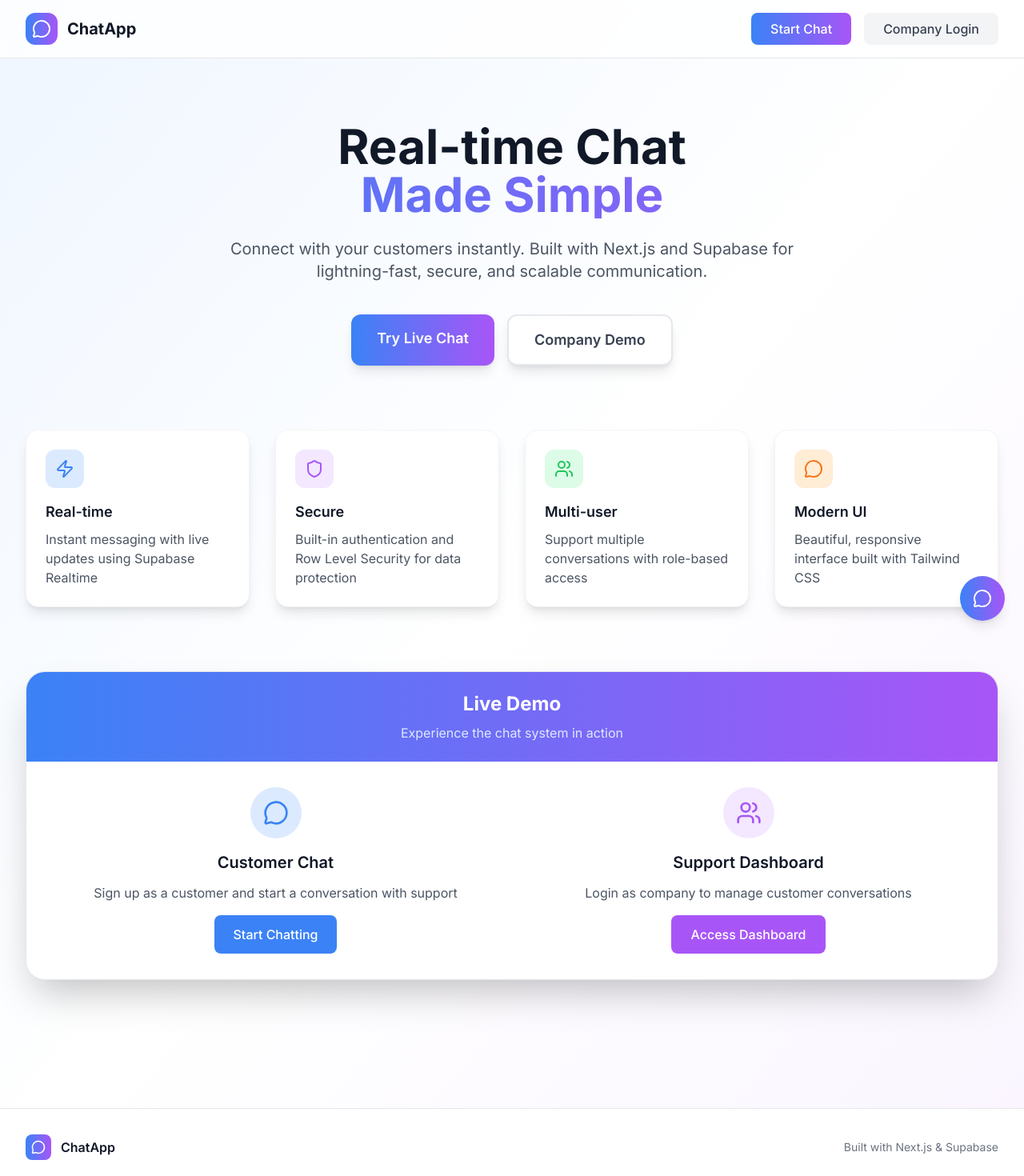
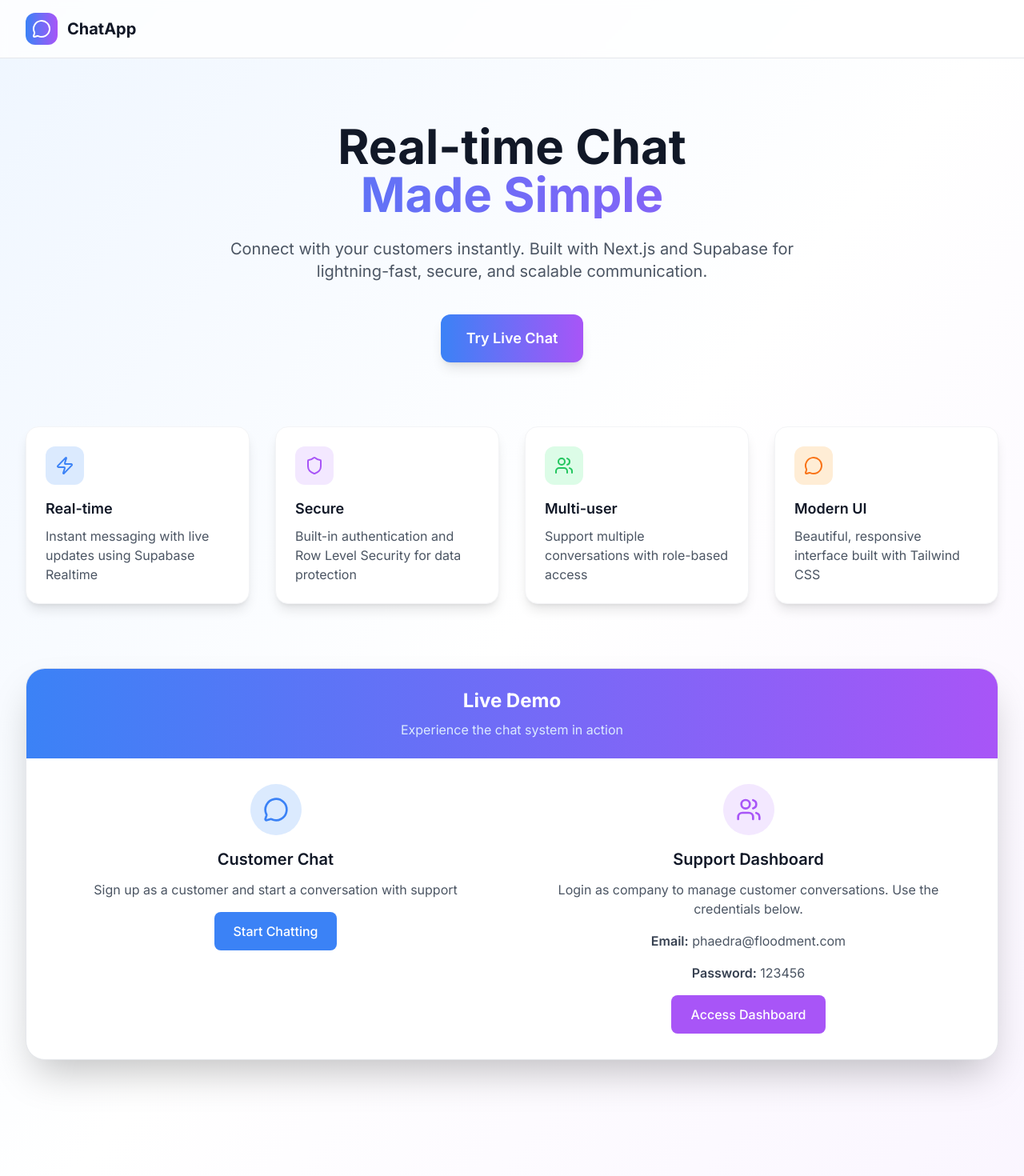
Before and after one commit to whipair/test-chat, a Next.js app: page / in a window 1280 px wide. Shown: the top 1470 px of the page at 80% size. Built offline with nearby package versions, Linux system fonts and the light colour scheme; no server answers.

Commit message:
build errors

```diff
--- a/app/chat/page.jsx
+++ b/app/chat/page.jsx
@@ -12,7 +12,7 @@ export default function UserChatPage() {
   const [loading, setLoading] = useState(true);
   const [chatStarted, setChatStarted] = useState(false);
 
-
+  useEffect(() => {
     const getUser = async () => {
       try {
         const {
@@ -29,11 +29,8 @@ export default function UserChatPage() {
         setLoading(false);
       }
     };
-
-
-  useEffect(() => {
       getUser();
-  }, [getUser]);
+  }, []);
 
   const checkExistingConversation = async (userId) => {
     try {
--- a/app/company/page.jsx
+++ b/app/company/page.jsx
@@ -56,6 +56,12 @@ export default function CompanyDashboard() {
     }
   };
 
+
+
+  // Load conversations after user is set
+  useEffect(() => {
+    if (user) {
+      loadConversations();
       const subscribeToConversations = () => {
         const conversationChannel = supabase
           .channel('conversations')
@@ -81,13 +87,9 @@ export default function CompanyDashboard() {
         };
       };
 
-  // Load conversations after user is set
-  useEffect(() => {
-    if (user) {
-      loadConversations();
       subscribeToConversations();
     }
-  }, [user, subscribeToConversations]);
+  }, [user]);
 
   const signOut = async () => {
     await supabase.auth.signOut();
--- a/app/components/Chat.jsx
+++ b/app/components/Chat.jsx
@@ -1,9 +1,8 @@
 'use client';
-import { useState, useEffect, useRef } from 'react';
-import { supabase, chatService } from '../lib/supabase';
-import { Send, Paperclip, MoreVertical, File, FilesIcon } from 'lucide-react';
+import { FilesIcon, MoreVertical, Paperclip, Send } from 'lucide-react';
+import { useEffect, useRef, useState } from 'react';
+import { chatService, supabase } from '../lib/supabase';
 import { uploadFile } from '../utils/utils';
-import { Image } from 'next/image';
 export default function Chat({ conversationId, currentUser, onClose = null }) {
   const [messages, setMessages] = useState([]);
   const [newMessage, setNewMessage] = useState('');
@@ -21,6 +20,10 @@ export default function Chat({ conversationId, currentUser, onClose = null }) {
   const isAdmin = currentUser?.role === 'admin';
   const otherUser = isAdmin ? conversation?.user : null;
 
+
+  useEffect(() => {
+    if (conversationId) {
+
       const loadConversation = async () => {
         try {
           const data = await chatService.getConversationWithMessages(conversationId);
@@ -32,7 +35,6 @@ export default function Chat({ conversationId, currentUser, onClose = null }) {
           setLoading(false);
         }
       };
-
       const subscribeToMessages = () => {
         subscriptionRef.current = chatService.subscribeToMessages(
           conversationId,
@@ -43,8 +45,6 @@ export default function Chat({ conversationId, currentUser, onClose = null }) {
         );
       };
 
-  useEffect(() => {
-    if (conversationId) {
       loadConversation();
       subscribeToMessages();
     }
@@ -53,7 +53,7 @@ export default function Chat({ conversationId, currentUser, onClose = null }) {
         subscriptionRef.current.unsubscribe();
       }
     };
-  }, [conversationId, loadConversation, subscribeToMessages]);
+  }, [conversationId]);
 
   useEffect(() => {
     scrollToBottom();
@@ -286,7 +286,8 @@ function FilePreview({ filePath, getSignedUrl }) {
   if (isImage) {
     return (
       <a href={url} target="_blank" rel="noopener noreferrer">
-        <Image
+        {/* eslint-disable-next-line @next/next/no-img-element */}
+        <img
           src={url}
           alt={fileName}
           className="max-w-[200px] max-h-[200px] rounded-lg border shadow-sm hover:opacity-90 transition"
--- a/app/components/FloatingChatClientWrapper.tsx
+++ b/app/components/FloatingChatClientWrapper.tsx
@@ -7,13 +7,16 @@ import { supabase } from '../lib/supabase';
 
 export const FloatingChatClientWrapper: React.FC = () => {
 
-
+    const [user, setUser] = useState(null);
     const setCurrentUser = useUserStore((state) => state.setCurrentUser);
 
     useEffect(() => {
         const fetchUser = async () => {
             const { data: { user } } = await supabase.auth.getUser();
-            if (user) setCurrentUser(user);
+            if (user) {
+                setUser(user);
+                setCurrentUser(user);
+            }
         };
         fetchUser();
     }, [setCurrentUser]);
@@ -21,6 +24,6 @@ export const FloatingChatClientWrapper: React.FC = () => {
 
     const [mounted, setMounted] = useState(false);
     useEffect(() => setMounted(true), []);
-    if (!mounted) return null;
+    if (!mounted || !user) return null;
     return <FloatingChat />;
 }
--- a/app/globals.css
+++ b/app/globals.css
@@ -16,6 +16,10 @@
   }
 }
 
+html {
+  scroll-behavior: smooth;
+}
+
 body {
   color: rgb(var(--foreground-rgb));
   background: linear-gradient(
--- a/app/layout.jsx
+++ b/app/layout.jsx
@@ -5,10 +5,9 @@ import './globals.css';
 
 const inter = Inter({ subsets: ['latin'] });
 
-// ✅ Server-only export
 export const metadata = {
-  title: 'Create Next App',
-  description: 'Generated by create next app',
+  title: 'Chat App',
+  description: 'Chat App',
 };
 
 export default function RootLayout({ children }) {
--- a/app/page.jsx
+++ b/app/page.jsx
@@ -17,7 +17,7 @@ export default function Home() {
                 <span className="text-xl font-bold text-gray-900">ChatApp</span>
               </div>
 
-              <div className="flex items-center space-x-4">
+              {/* <div className="flex items-center space-x-4">
                 <Link
                   href="/chat"
                   className="bg-gradient-to-r from-blue-500 to-purple-500 text-white px-6 py-2 rounded-lg hover:from-blue-600 hover:to-purple-600 transition-all font-medium"
@@ -30,7 +30,7 @@ export default function Home() {
                 >
                   Company Login
                 </Link>
-              </div>
+              </div> */}
             </div>
           </div>
         </nav>
@@ -52,16 +52,10 @@ export default function Home() {
 
             <div className="flex flex-col sm:flex-row gap-4 justify-center">
               <Link
-                href="/chat"
+                href="#live-demo"
                 className="bg-gradient-to-r from-blue-500 to-purple-500 text-white px-8 py-4 rounded-xl hover:from-blue-600 hover:to-purple-600 transition-all font-semibold text-lg shadow-lg hover:shadow-xl transform hover:-translate-y-0.5"
               >
                 Try Live Chat
-              </Link>
-              <Link
-                href="/company"
-                className="bg-white text-gray-700 px-8 py-4 rounded-xl border-2 border-gray-200 hover:border-gray-300 transition-all font-semibold text-lg shadow-lg hover:shadow-xl transform hover:-translate-y-0.5"
-              >
-                Company Demo
               </Link>
             </div>
           </div>
@@ -119,7 +113,7 @@ export default function Home() {
           </div>
 
           {/* Demo Preview */}
-          <div className="mt-20 bg-white rounded-3xl shadow-2xl border border-gray-200 overflow-hidden">
+          <div className="mt-20 bg-white rounded-3xl shadow-2xl border border-gray-200 overflow-hidden" id="live-demo">
             <div className="bg-gradient-to-r from-blue-500 to-purple-500 p-6">
               <h2 className="text-2xl font-bold text-white text-center">
                 Live Demo
@@ -156,8 +150,16 @@ export default function Home() {
                   Support Dashboard
                 </h3>
                 <p className="text-gray-600 mb-4">
-                  Login as company to manage customer conversations
+                  Login as company to manage customer conversations. Use the credentials below.
                 </p>
+                <div className="mb-4">
+                  <span className="font-semibold text-gray-700">Email:</span>{' '}
+                  <span className="text-gray-600">phaedra@floodment.com</span>
+                </div>
+                <div className="mb-4">
+                  <span className="font-semibold text-gray-700">Password:</span>{' '}
+                  <span className="text-gray-600">123456</span>
+                </div>
                 <Link
                   href="/company"
                   className="inline-block bg-purple-500 hover:bg-purple-600 text-white px-6 py-3 rounded-lg transition-colors font-medium"
```
Lines whose indentation alone changed are shown as unchanged.
